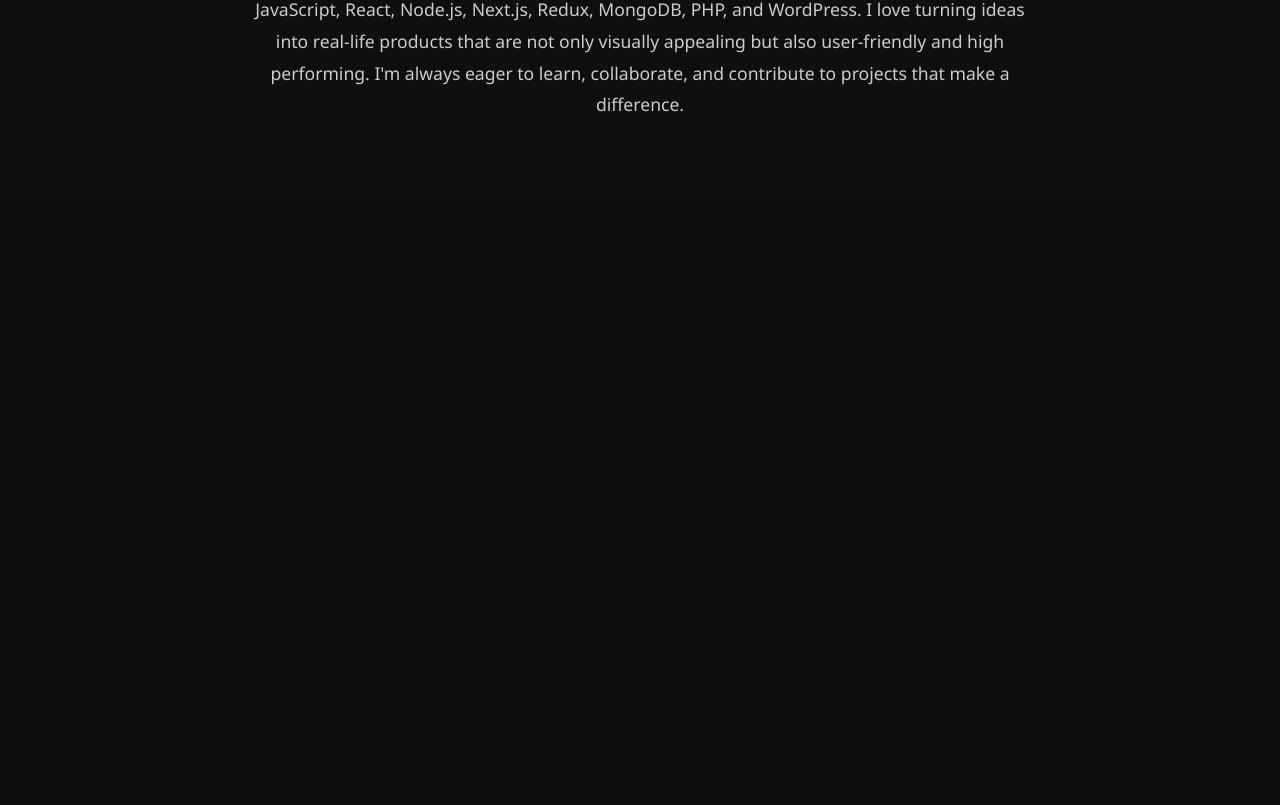
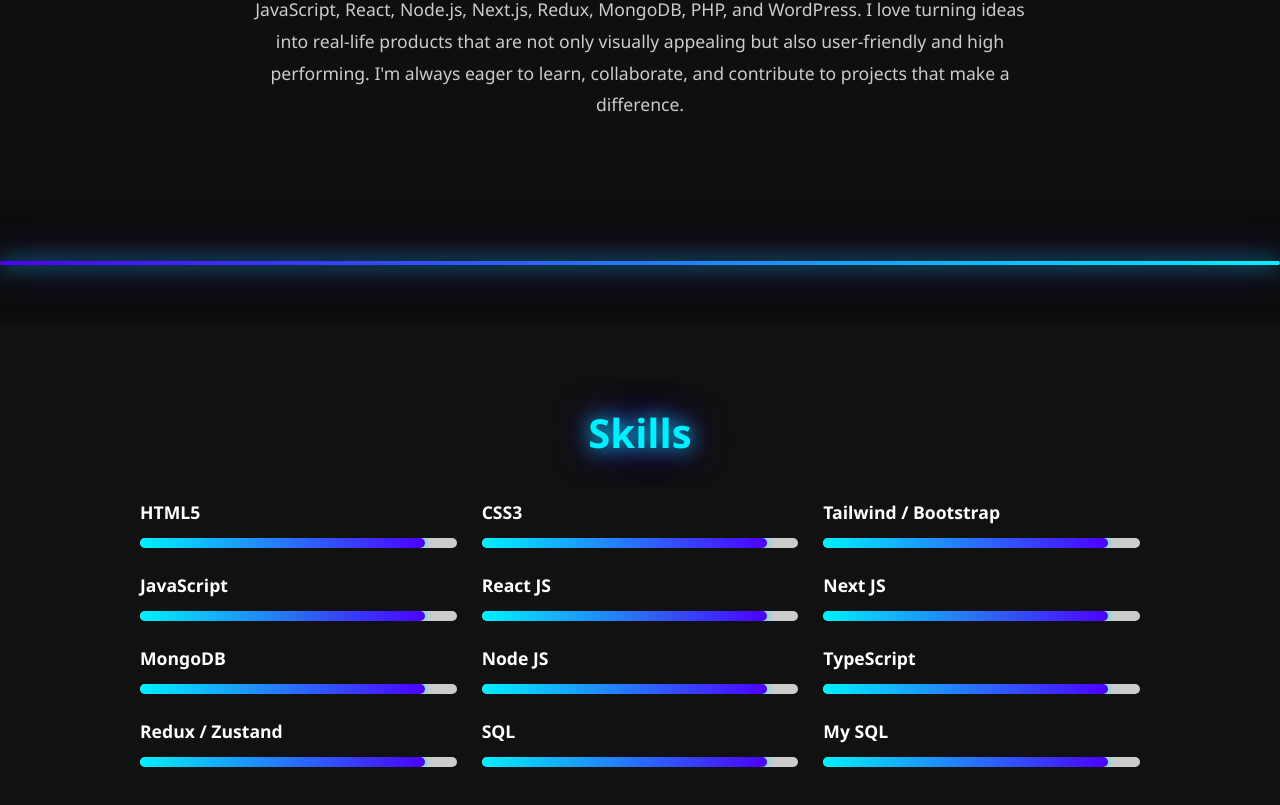
Before and after one commit to ahmadbilal-kh/portfolio, a React (Create React App) app: page / in a window 1280 px wide. Shown: the part 881-1686 px from the top of the page. Before the commit the page ends 1082 px from the top, so only its background shows below. Built offline with nearby package versions, Linux system fonts and the light colour scheme.

Commit message:
add skills component

```diff
--- a/src/App.css
+++ b/src/App.css
@@ -316,6 +316,7 @@
 
 .bar {
   height: 100%;
+  width: 90%;
   background: linear-gradient(90deg, #00f0ff, #4c00ff);
   border-radius: 10px;
   transition: width 0.5s ease;
--- a/src/App.js
+++ b/src/App.js
@@ -2,6 +2,7 @@
 import About from './components/About';
 import Hero from './components/Hero';
 import Navbar from './components/Navbar';
+import Skills from './components/Skills';
 
 function App() {
   return (
@@ -9,6 +10,7 @@
     <Navbar/>
     <Hero/>
     <About/>
+    <Skills/>
     </>
   );
 }
--- a/src/components/Skills.js
+++ b/src/components/Skills.js
@@ -1,7 +1,88 @@
 import React from "react";
 
 const Skills = () => {
-  return <div>Skills</div>;
+  return (
+    <div>
+      <div className="section-glow-end"></div>
+      <div className="skills" id="skills">
+        <h2 className="section-title">Skills</h2>
+        <div className="skills-grid">
+          <div className="skill">
+            <span>HTML5</span>
+            <div className="progress">
+              <div className="bar"></div>
+            </div>
+          </div>
+          <div className="skill">
+            <span>CSS3</span>
+            <div className="progress">
+              <div className="bar"></div>
+            </div>
+          </div>
+          <div className="skill">
+            <span>Tailwind / Bootstrap</span>
+            <div className="progress">
+              <div className="bar"></div>
+            </div>
+          </div>
+          <div className="skill">
+            <span>JavaScript</span>
+            <div className="progress">
+              <div className="bar"></div>
+            </div>
+          </div>
+          <div className="skill">
+            <span>React JS</span>
+            <div className="progress">
+              <div className="bar"></div>
+            </div>
+          </div>
+          <div className="skill">
+            <span>Next JS</span>
+            <div className="progress">
+              <div className="bar"></div>
+            </div>
+          </div>
+          <div className="skill">
+            <span>MongoDB</span>
+            <div className="progress">
+              <div className="bar"></div>
+            </div>
+          </div>
+          <div className="skill">
+            <span>Node JS</span>
+            <div className="progress">
+              <div className="bar"></div>
+            </div>
+          </div>
+          <div className="skill">
+            <span>TypeScript</span>
+            <div className="progress">
+              <div className="bar"></div>
+            </div>
+          </div>
+          <div className="skill">
+            <span>Redux / Zustand</span>
+            <div className="progress">
+              <div className="bar"></div>
+            </div>
+          </div>
+          <div className="skill">
+            <span>SQL</span>
+            <div className="progress">
+              <div className="bar"></div>
+            </div>
+          </div>
+          <div className="skill">
+            <span>My SQL</span>
+            <div className="progress">
+              <div className="bar"></div>
+            </div>
+          </div>
+        </div>
+      </div>
+    </div>
+  );
 };
 
 export default Skills;
```
